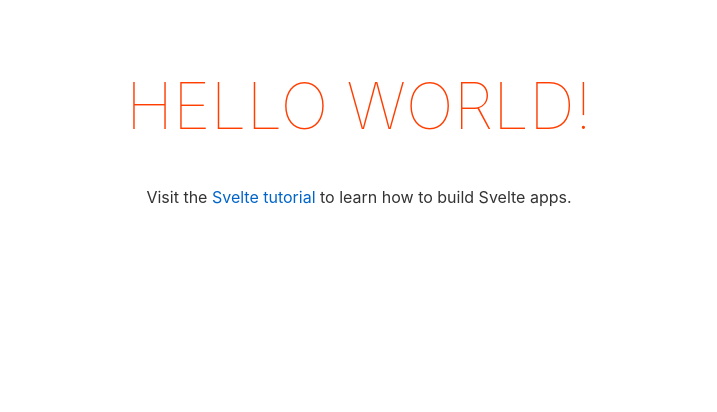
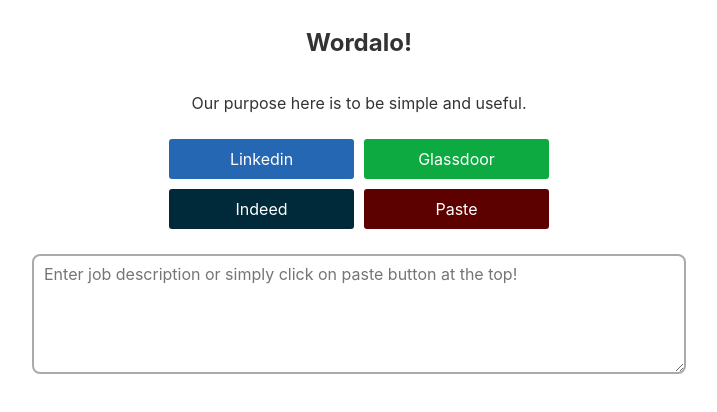
Before and after one commit to arshamalh/wordalo, a Svelte app: page / in a window 1280 px wide. Shown: the top 412 px of the page, without its empty margins (281-998 px from the left). Built offline with nearby package versions, Linux system fonts and the light colour scheme.

Commit message:
TextArea and basic configs added.

```diff
--- a/public/global.css
+++ b/public/global.css
@@ -4,11 +4,14 @@ html, body {
 	height: 100%;
 }
 
+* {
+	box-sizing: border-box;
+}
+
 body {
 	color: #333;
 	margin: 0;
 	padding: 8px;
-	box-sizing: border-box;
 	font-family: -apple-system, BlinkMacSystemFont, "Segoe UI", Roboto, Oxygen-Sans, Ubuntu, Cantarell, "Helvetica Neue", sans-serif;
 }
 
--- a/src/App.svelte
+++ b/src/App.svelte
@@ -1,30 +1,76 @@
 <script>
-	export let name;
+	import TextArea from "./components/TextArea.svelte"
+	let jobDesctiption = "";
 </script>
 
 <main>
-	<h1>Hello {name}!</h1>
-	<p>Visit the <a href="https://svelte.dev/tutorial">Svelte tutorial</a> to learn how to build Svelte apps.</p>
+	<h2>Wordalo!</h2>
+	<p>
+		Our purpose here is to be simple and useful.
+	</p>
+	<div class="buttons_area">
+		<div class="mini-btn linkedin">
+			Linkedin
+		</div>
+		<div class="mini-btn glassdoor">
+			Glassdoor
+		</div>
+		<div class="mini-btn indeed">
+			Indeed
+		</div>
+		<div class="mini-btn paste">
+			Paste
+		</div>
+		<!-- Maybe they are not only using this service for jobs? -->
+	</div>
+	<TextArea
+		bind:value={jobDesctiption}
+		placeholder="Enter job description or simply click on paste button at the top!"
+	/>
 </main>
 
 <style>
 	main {
-		text-align: center;
-		padding: 1em;
-		max-width: 240px;
-		margin: 0 auto;
+		width: 100%;
+		height: 100%;
+		display: flex;
+		flex-direction: column;
+		align-items: center;
 	}
 
-	h1 {
-		color: #ff3e00;
-		text-transform: uppercase;
-		font-size: 4em;
-		font-weight: 100;
+	.buttons_area {
+		display: grid;
+		grid-template-columns: repeat(2, 1fr);
+		width: 400px;
+		gap: 10px;
+		padding: 10px;
+		/* border: 2px solid #333; */
 	}
 
-	@media (min-width: 640px) {
-		main {
-			max-width: none;
-		}
+	.mini-btn {
+		padding: 10px;
+		border-radius: 3px;
+		text-align: center;
+		cursor: alias;
+	}
+
+	.linkedin {
+		background-color: #2667B3;
+		color: #fff
+	}
+
+	.glassdoor {
+		background-color: #0CAA41;
+		color: #fff
+	}
+
+	.indeed {
+		background-color: #002A3A;
+		color: #fff
+	}
+
+	.paste {
+		background-color: rgb(92, 0, 0);
+		color: #fff
 	}
 </style>
--- /dev/null
+++ b/src/components/TextArea.svelte
@@ -0,0 +1,24 @@
+<script>
+    export let value;
+    export let placeholder;
+    export let cols = "60";
+    export let rows = "5";
+</script>
+
+<textarea {placeholder} bind:value {cols} {rows} />
+
+<style>
+textarea {
+    border: 2px solid #aaa;
+    padding: 8px 10px;
+    border-radius: 8px;
+    margin-top: 15px;
+    font-size: 16px;
+    transition: border 200ms;
+}
+
+textarea:focus {
+    outline: none;
+    border: 2px solid rebeccapurple;
+}
+</style>
--- a/src/main.js
+++ b/src/main.js
@@ -2,9 +2,7 @@ import App from './App.svelte';
 
 const app = new App({
 	target: document.body,
-	props: {
-		name: 'world'
-	}
+	props: {}
 });
 
 export default app;
```
